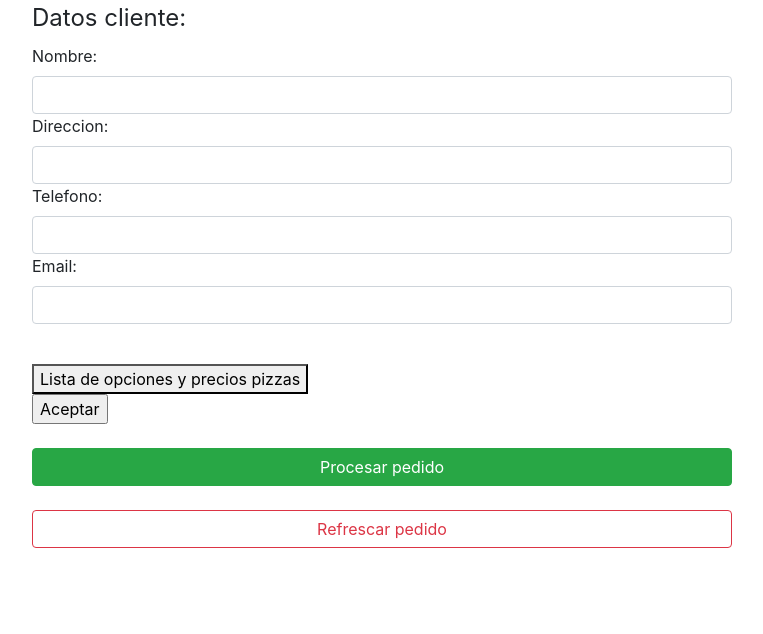
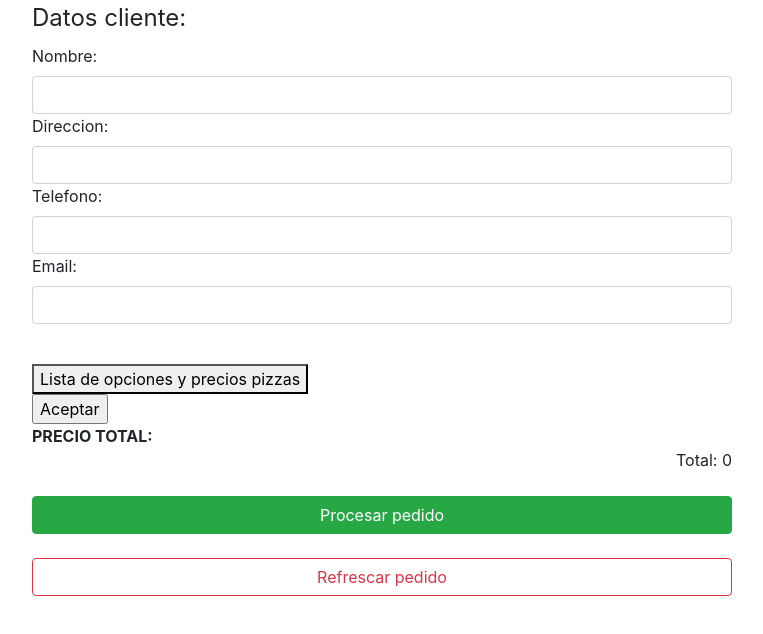
Before and after one commit to DawDwec/AE4_AJAX, a plain HTML site: page index.html in a window 1280 px wide. Shown: the whole page, without its empty margins (258-1021 px from the left). Drawn offline with nearby package versions, Linux system fonts and the light colour scheme.

Commit message:
Update index.html

```diff
--- a/index.html
+++ b/index.html
@@ -47,10 +47,17 @@
 
             <br>
 
-            <div>
+           <div>
                 <button type="button" id="btnListarTamano" onclick="enviarPeticionAsincrona()">Lista de opciones y precios pizzas</button>
                 <table id="Tabla"></table>
                 <input type="button" onclick="checkValue()" value="Aceptar">
+
+                <br>
+
+                <tr>
+                    <td><strong>PRECIO TOTAL:</strong></td>
+                        <td id="precioTotal"><div class="recalculate-text text-right text-underline">Total: <span id="result">0</span></div></td>
+                </tr>
             </div>
 
             <br>
```
